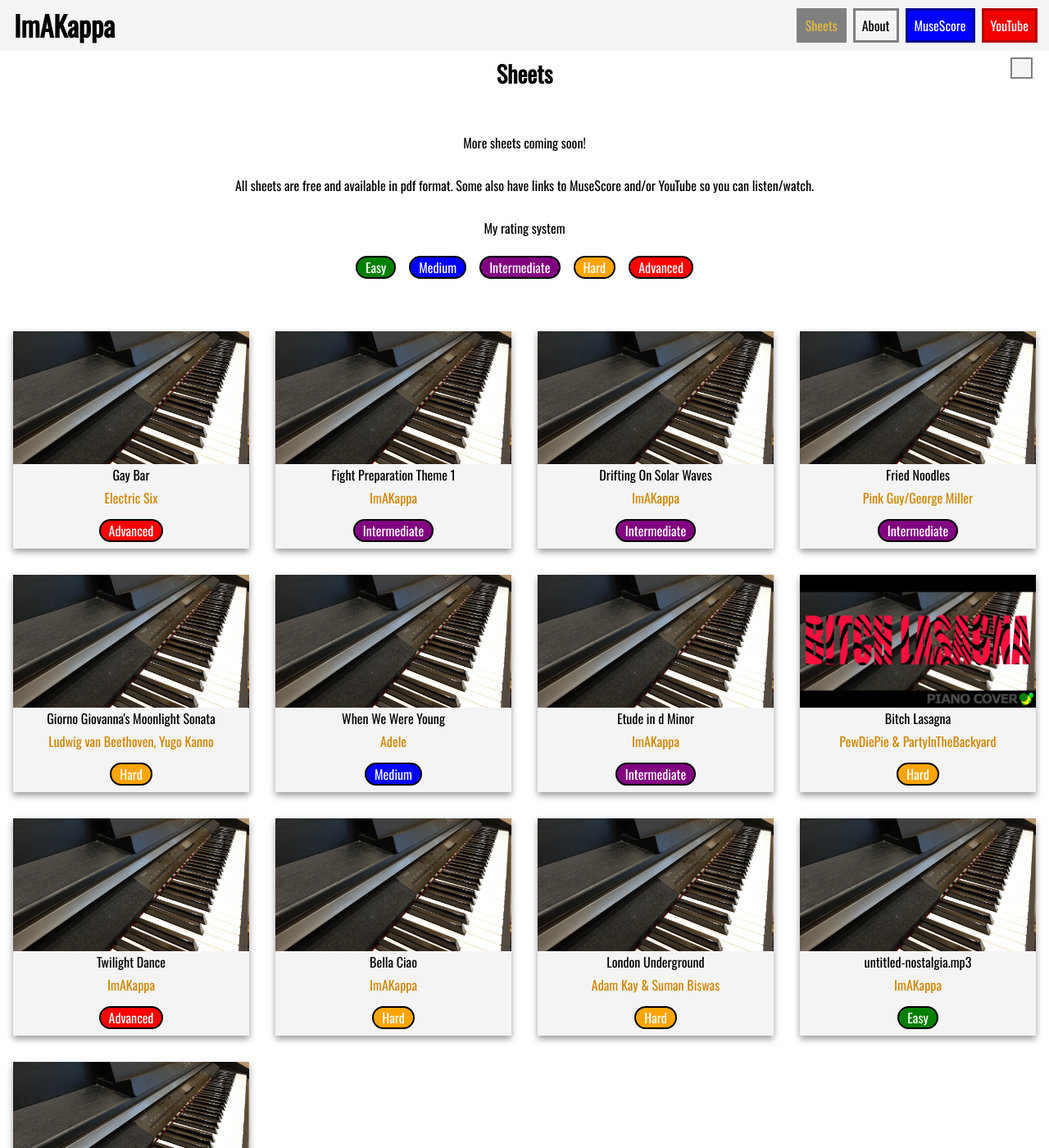
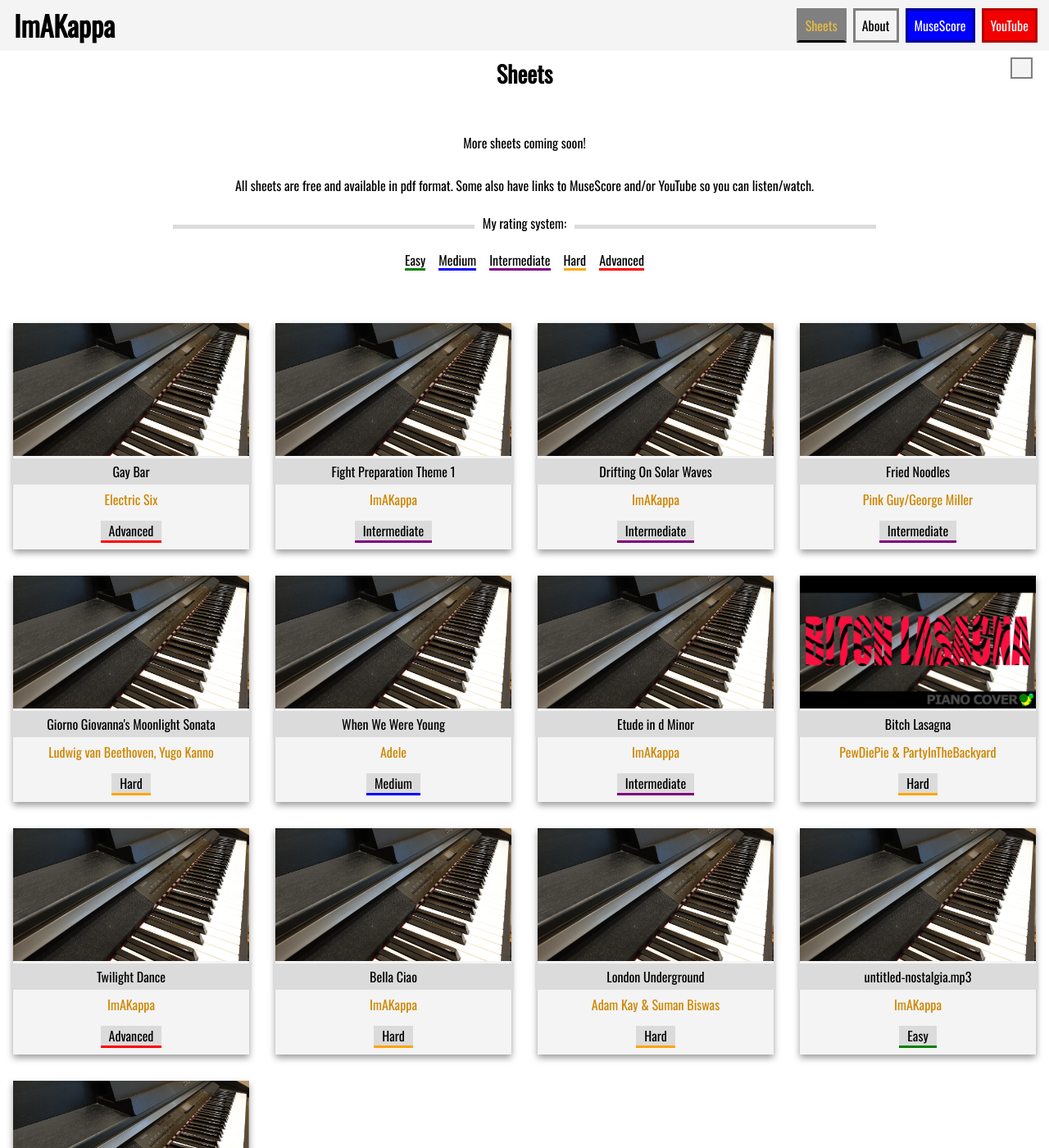
Before and after one commit to ImAKappa/imakappaJekyllOld, a Jekyll site: the page built from _pages/sheets.html, in a window 1280 px wide and 1400 px high. Shown: the whole window at 82% size. Built offline with Jekyll 4.4.1, drawn with Linux system fonts in a browser that asks for light colours.

Commit message:
CSS fixes in sheets page

```diff
--- a/_pages/sheets.html
+++ b/_pages/sheets.html
@@ -11,7 +11,7 @@ permalink: /sheets/
   <section class="sheets-info">
     <p>More sheets coming soon!</p>
     <p>All sheets are free and available in pdf format. Some also have links to MuseScore and/or YouTube so you can listen/watch.</p>
-    <p>My rating system</p>
+    <p class="difficulty-rating-txt"><span>My rating system:</span></p>
     <div class="difficulty-rating">
       <p class="difficulty easy">Easy</p>
       <p class="difficulty medium">Medium</p>
@@ -20,7 +20,7 @@ permalink: /sheets/
       <p class="difficulty advanced">Advanced</p>
     </div>
   </section>
-  <section class="container grid-3">
+  <section class="container grid-responsive">
     {% for post in site.categories.sheet-music %}
       <div class="card">
         <a href="{{ post.url }}" class="">
--- a/assets/css/main.scss
+++ b/assets/css/main.scss
@@ -21,11 +21,14 @@
   --accent-color-3-bg: orange;
   --accent-color-3-border: rgb(206, 134, 0);
 
+  --difficulty-color-bg: rgb(219, 219, 219);
   --difficulty-color-advanced: red;
   --difficulty-color-hard: orange;
   --difficulty-color-intermediate: purple;
   --difficulty-color-medium: blue;
   --difficulty-color-easy: green;
+
+  --card-shadow-color: rgba(0,0,0,0.4);
 
   /* Numbers */
   --backimg-size: 47vh;
@@ -38,6 +41,10 @@
   --secondary-bg-color: rgb(34, 34, 34);
   --main-text-color: white;
   --main-border-color: black;
+
+  --difficulty-color-bg: rgb(24, 24, 24);
+
+  --card-shadow-color: rgba(255,255,255,0.2);
 }
 
 /* BASE*/
@@ -139,15 +146,15 @@ header {
   margin: 0;
   padding: 0;
   background-color: var(--secondary-bg-color);
-  border: none;
+  border-bottom: none;
 }
 
-.title {
+a.title {
   color: var(--main-text-color);
 }
 
-.title:hover,
-.title:active {
+a.title:hover,
+a.title:active {
   color: green;
 }
 
@@ -193,6 +200,7 @@ header {
 @media screen and (min-width: 800px) {
   header {
     flex-direction: row;
+    border-bottom: 3px solid var(--main-bg-color);
   }
   .main-nav {
     width: auto;
@@ -273,6 +281,18 @@ footer {
 }
 
 .grid-3 {
+  display: inline-grid;
+  margin: auto;
+  grid-template-columns: 1fr;
+}
+
+@media screen and (min-width: 500px) {
+  .grid-3 {
+    grid-template-columns: 1fr 1fr 1fr;
+  }
+}
+
+.grid-responsive {
   display: grid;
 
   margin: auto;
@@ -280,19 +300,19 @@ footer {
 }
 
 @media screen and (min-width: 700px) {
-  .grid-3 {
+  .grid-responsive {
     grid-template-columns: 1fr 1fr;
   }
 }
 
 @media screen and (min-width: 800px) {
-  .grid-3 {
+  .grid-responsive {
     grid-template-columns: 1fr 1fr 1fr;
   }
 }
 
 @media screen and (min-width: 1025px) {
-  .grid-3 {
+  .grid-responsive {
     grid-template-columns: 1fr 1fr 1fr 1fr;
   }
 }
@@ -305,12 +325,12 @@ footer {
   margin: 1em;
   align-items: center;
   background-color: var(--secondary-bg-color);
-  box-shadow: 0 4px 8px 0 rgba(0,0,0,0.4);
+  box-shadow: 0 4px 8px 0 var(--card-shadow-color);
   transition-duration: 0.4s;
 }
 
 .card:hover {
-  box-shadow: 0 8px 16px 0 rgba(0,0,0,0.4);
+  box-shadow: 0 8px 16px 0 var(--card-shadow-color);
 }
 
 /* SHEET MUSIC CARDS */
@@ -330,8 +350,11 @@ footer {
 }
 
 .card .title {
-  width: 96%;
+  background-color: var(--difficulty-color-bg);
+  color: var(--main-text-color);
+  width: 98%;
   margin: 0;
+  padding: 6px;
 }
 
 .card .composer {
@@ -340,37 +363,55 @@ footer {
 
 .card .difficulty {
   width: auto;
-  border: 2px solid black;
-  border-radius: 25px;
-  color: white;
+  background-color: var(--difficulty-color-bg);
+  color: var(--main-text-color);
   padding: 2px 10px;
 }
 
 .difficulty.advanced {
-  background-color: var(--difficulty-color-advanced);
+  border-bottom: 3px solid var(--difficulty-color-advanced);
 }
 
 .difficulty.hard {
-  background-color: var(--difficulty-color-hard);
+  border-bottom: 3px solid var(--difficulty-color-hard);
 }
 
 .difficulty.intermediate {
-  background-color: var(--difficulty-color-intermediate);
+  border-bottom: 3px solid var(--difficulty-color-intermediate);
 }
 
 .difficulty.medium {
-  background-color: var(--difficulty-color-medium);
+  border-bottom: 3px solid var(--difficulty-color-medium);
 }
 
 .difficulty.easy {
-  background-color: var(--difficulty-color-easy);
+  border-bottom: 3px solid var(--difficulty-color-easy);
 }
 
-// .card:hover {
-//   box-shadow: 0 14px 28px rgba(0,0,0,0.25), 0 10px 10px rgba(0,0,0,0.22);
-//   transition: all 0.3s cubic-bezier(.25,.8,.25,1);
-// }
+.difficulty-rating {
+  display: flex;
+  flex-direction: row;
+  align-self: center;
+  text-align: center;
+  margin: auto;
+}
 
+p.difficulty {
+  margin: 0.5em;
+}
+
+.difficulty-rating-txt {
+  border-bottom: 5px solid var(--difficulty-color-bg);
+  line-height: 0.1em;
+  text-align: center;
+  width: 67%;
+  margin: 1.25em auto;
+}
+
+.difficulty-rating-txt > span {
+  background-color: var(--main-bg-color);
+  padding: 0 10px;
+}
 
 /* BUTTONS */
 a.btn {
@@ -441,6 +482,7 @@ a.btn-muse:hover {
 a.active {
   background-color: (var(--main-border-color));
   color: #e7bb41;
+  border-bottom: 3px solid var(--main-text-color);
 }
 
 input[type="checkbox"] {
@@ -511,21 +553,6 @@ input[type="checkbox"] {
   }
 }
 
-.difficulty-rating {
-  display: flex;
-  flex-direction: row;
-  align-self: center;
-  text-align: center;
-}
-
-.difficulty-rating p {
-  border: 2px solid black;
-  border-radius: 25px;
-  color: white;
-  margin: 0.5em;
-  padding: 2px 10px;
-}
-
 .hidden-text-secondary {
   color: var(--secondary-bg-color);
 }
```
Also changed, not shown: _pages/index.html (+15 -5 lines).
